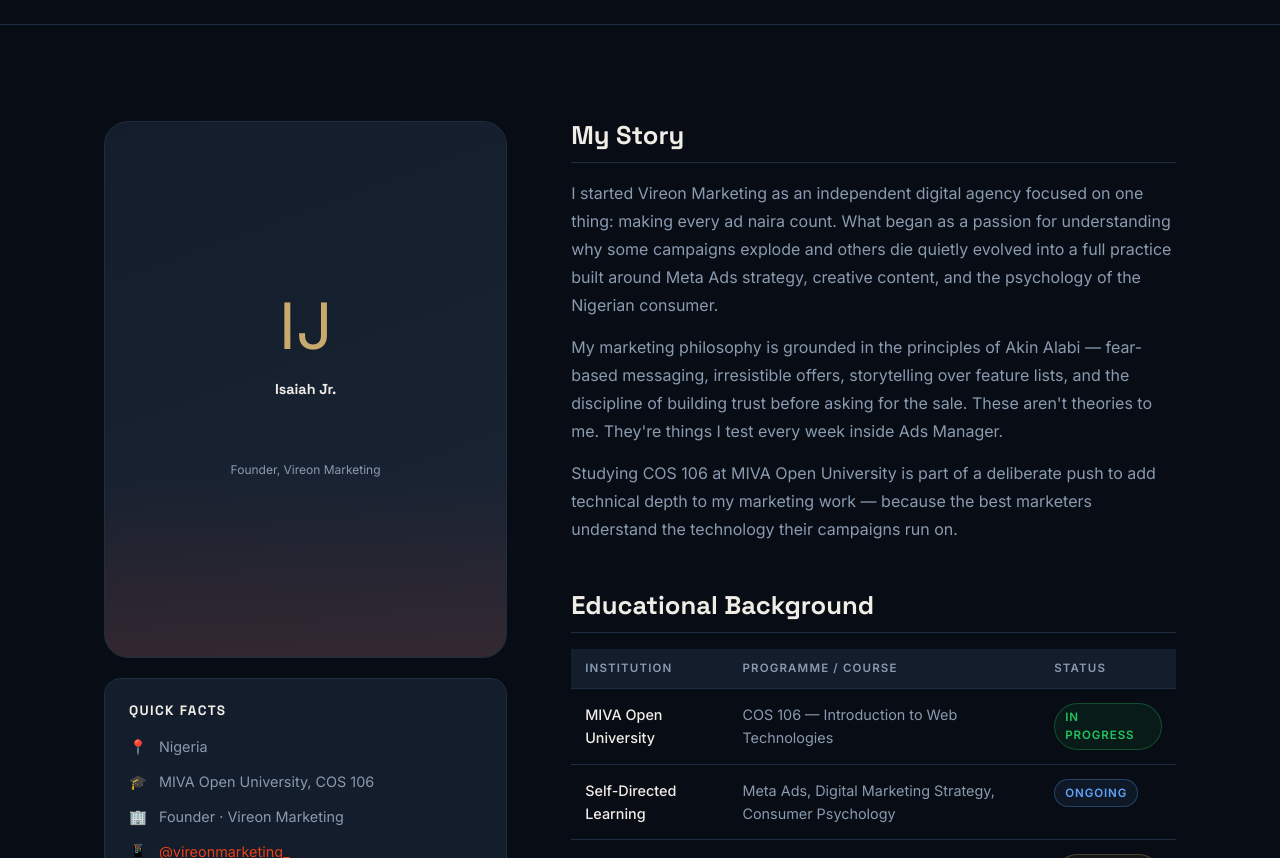
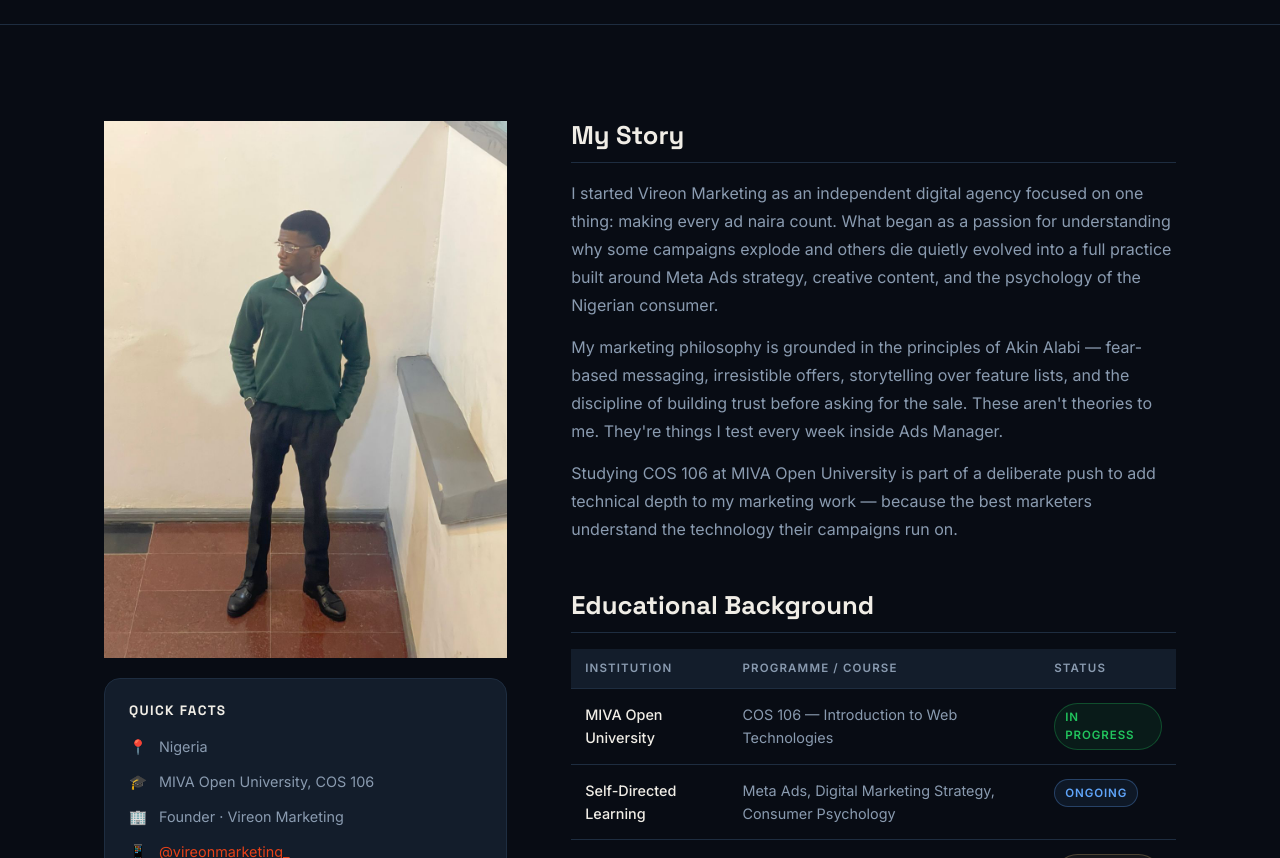
Before and after one commit to iamsimplyyyhim/COS106-portfolio-, a plain HTML site: page about.html in a window 1280 px wide. Shown: the part 480-1338 px from the top of the page. Drawn offline with Linux system fonts and the light colour scheme.

Commit message:
Update about.html

```diff
--- a/about.html
+++ b/about.html
@@ -53,13 +53,11 @@
 
         <!-- Photo Column -->
         <aside class="about-photo-wrap reveal">
-          <div class="about-photo-placeholder" role="img" aria-label="Isaiah Jr.">
-            <div class="about-photo-info">
-              <span style="font-size: 4rem; color: var(--gold);">IJ</span>
-              <strong>Isaiah Jr.</strong>
-              <span>Founder, Vireon Marketing</span>
-            </div>
-          </div>
+          <img
+              src="profile.jpg"
+              alt="Tomilola Gbenga-Oke — Isaiah Jr."
+              class="about-photo-real"
+            />
 
           <!-- Quick facts -->
           <div class="card" style="padding: 24px; margin-top: 20px;">
@@ -247,4 +245,4 @@
 
 <script src="js/main.js"></script>
 </body>
-</html>
+  </html>
```
